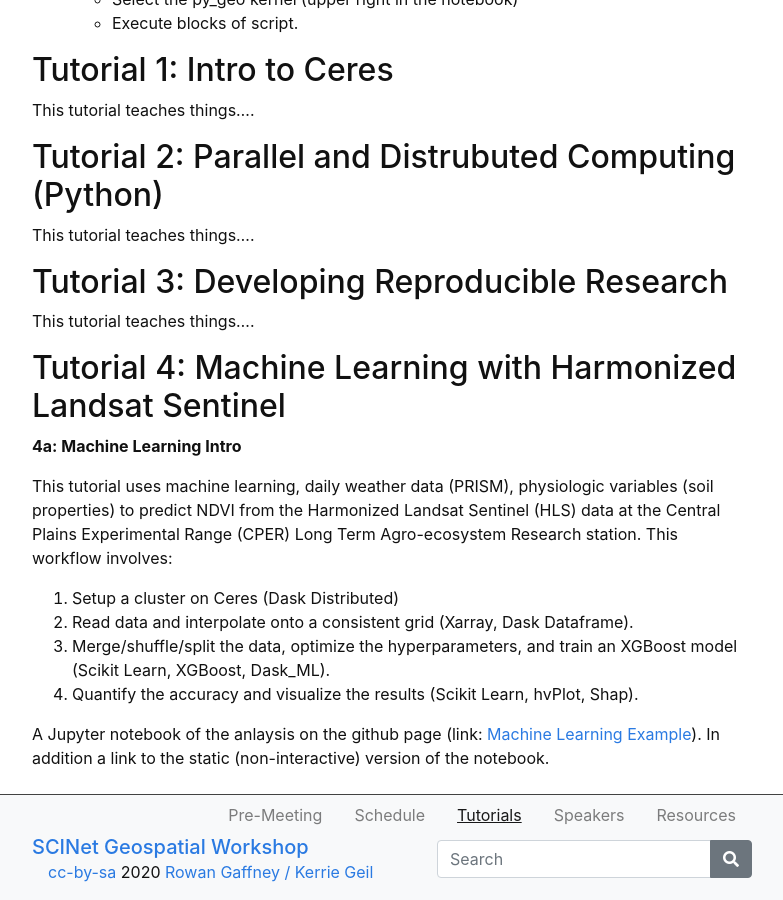
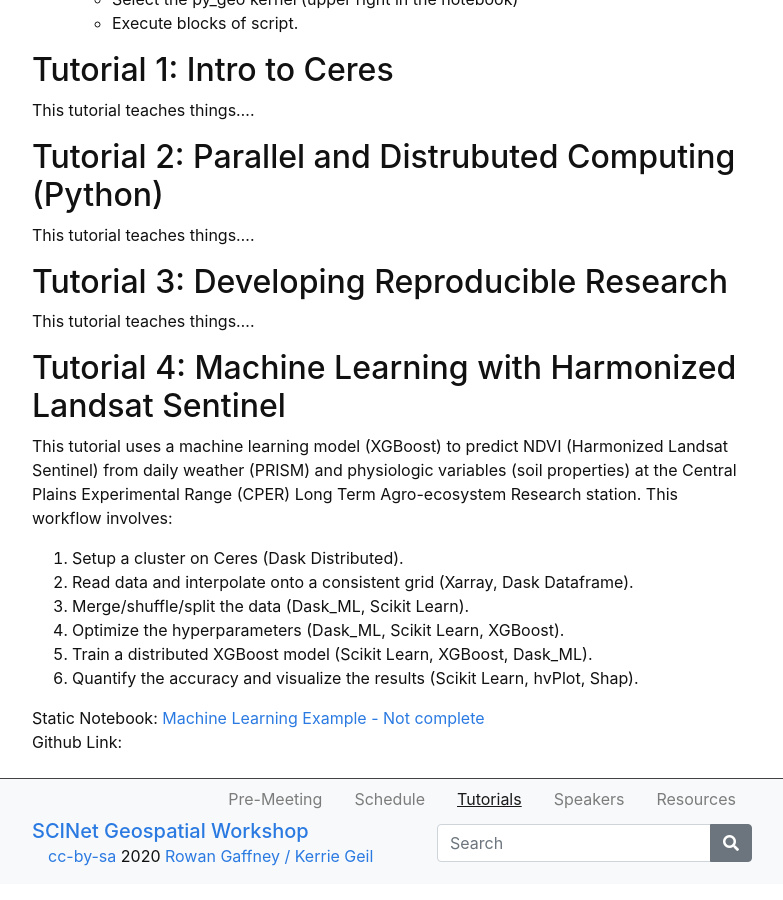
Before and after one commit to sstill88/SCINET-GEOSPATIAL-RESEARCH-WG, a Jekyll site: the page built from content/2-tutorials.md, in a window 1280 px wide and 900 px high, scrolled down 973 px. Shown: the whole window, without its empty margins (248-1031 px from the left). Built offline with Jekyll 4.4.1, drawn with Linux system fonts in a browser that asks for light colours.

Commit message:
minor update

```diff
--- a/content/2-tutorials.md
+++ b/content/2-tutorials.md
@@ -56,13 +56,14 @@
 
 ## Tutorial 4: Machine Learning with Harmonized Landsat Sentinel
 
-**4a: Machine Learning Intro**
+This tutorial uses a machine learning model (XGBoost) to predict NDVI (Harmonized Landsat Sentinel) from daily weather (PRISM) and physiologic variables (soil properties) at the Central Plains Experimental Range (CPER) Long Term Agro-ecosystem Research station. This workflow involves:
 
-This tutorial uses machine learning, daily weather data (PRISM), physiologic variables (soil properties) to predict NDVI from the Harmonized Landsat Sentinel (HLS) data at the Central Plains Experimental Range (CPER) Long Term Agro-ecosystem Research station. This workflow involves:
-
-1. Setup a cluster on Ceres (Dask Distributed)
+1. Setup a cluster on Ceres (Dask Distributed).
 2. Read data and interpolate onto a consistent grid (Xarray, Dask Dataframe).
-3. Merge/shuffle/split the data, optimize the hyperparameters, and train an XGBoost model (Scikit Learn, XGBoost, Dask_ML).
+3. Merge/shuffle/split the data (Dask_ML, Scikit Learn).
+4. Optimize the hyperparameters (Dask_ML, Scikit Learn, XGBoost).
+5. Train a distributed XGBoost model (Scikit Learn, XGBoost, Dask_ML).
 4. Quantify the accuracy and visualize the results (Scikit Learn, hvPlot, Shap).
 
-A Jupyter notebook of the anlaysis on the github page (link: [Machine Learning Example](/images/Machine_Learning_Tutorial.html)). In addition a link to the static (non-interactive) version of the notebook.
+Static Notebook: [Machine Learning Example - Not complete](Machine_Learning_Tutorial.html)<br>
+Github Link:
```
